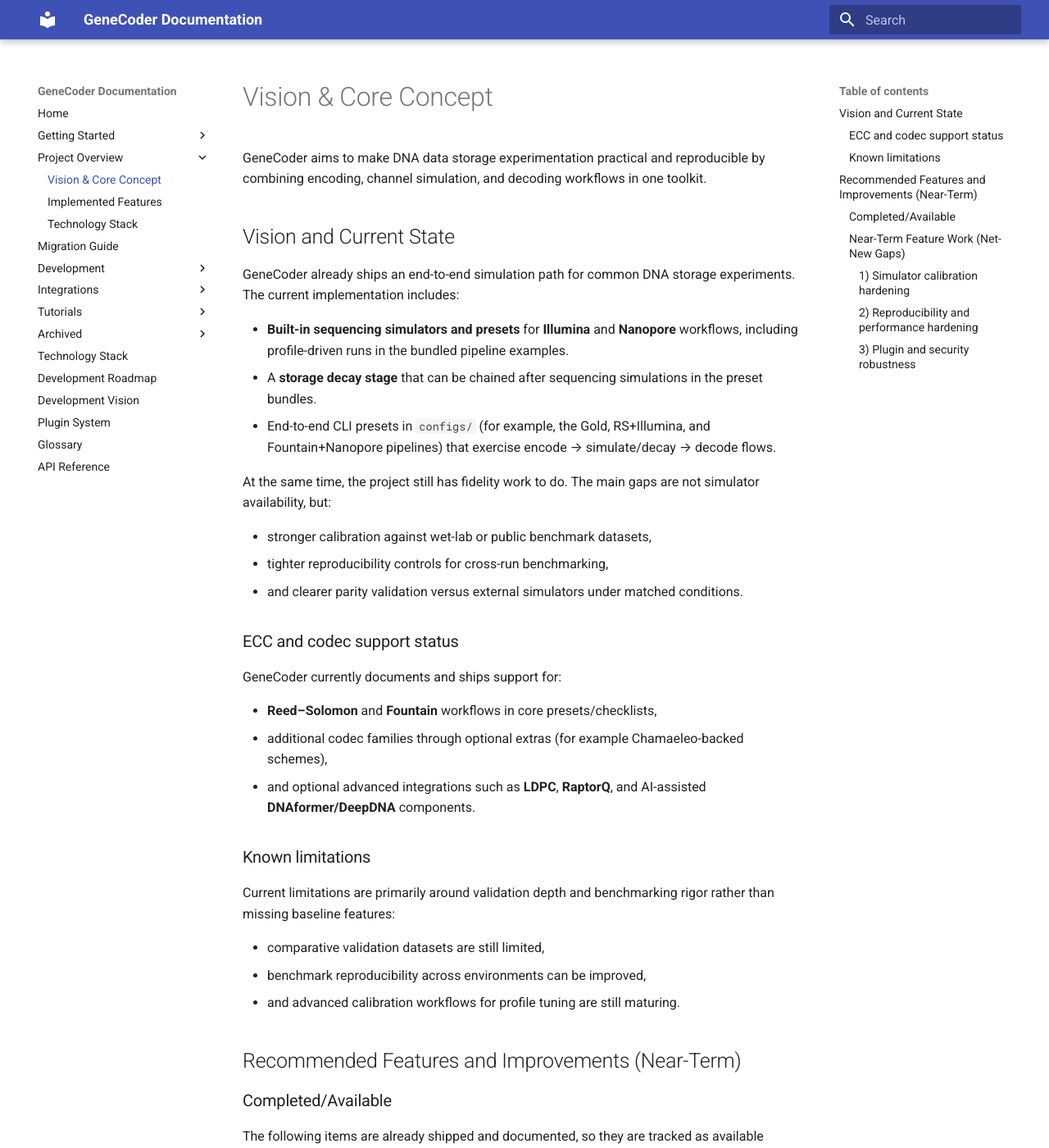
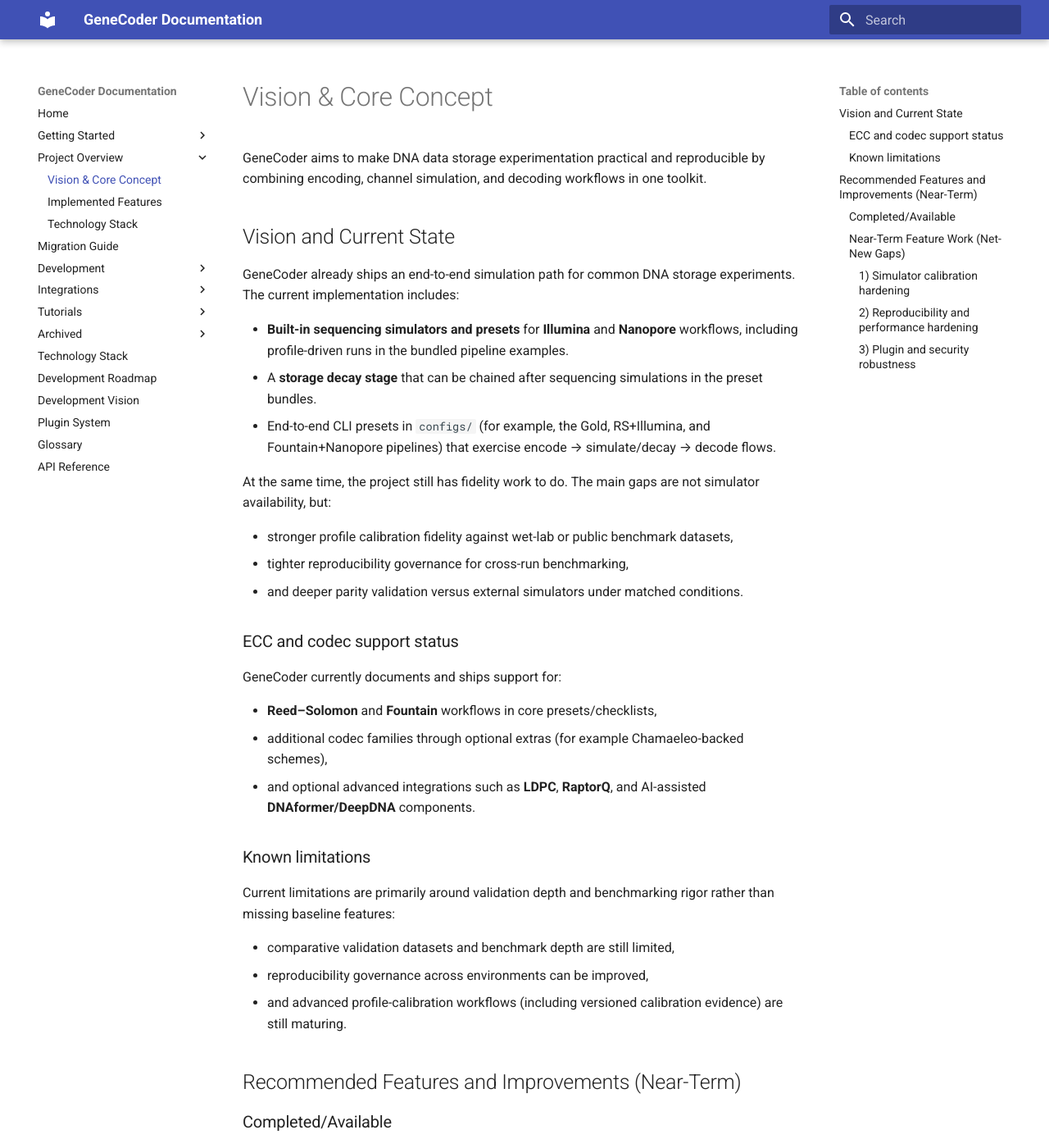
Before and after one commit to d0tTino/GeneCoder, an MkDocs documentation site: the page built from docs/vision.md, in a window 1280 px wide and 1400 px high. Shown: the whole window at 82% size. Built offline with MkDocs 1.6.1 and Material for MkDocs 9.7.7, drawn with Linux system fonts in a browser that asks for light colours.

```diff
--- a/docs/vision.md
+++ b/docs/vision.md
@@ -12,9 +12,9 @@ GeneCoder already ships an end-to-end simulation path for common DNA storage exp
 
 At the same time, the project still has fidelity work to do. The main gaps are not simulator availability, but:
 
-- stronger calibration against wet-lab or public benchmark datasets,
-- tighter reproducibility controls for cross-run benchmarking,
-- and clearer parity validation versus external simulators under matched conditions.
+- stronger profile calibration fidelity against wet-lab or public benchmark datasets,
+- tighter reproducibility governance for cross-run benchmarking,
+- and deeper parity validation versus external simulators under matched conditions.
 
 ### ECC and codec support status
 
@@ -28,9 +28,9 @@ GeneCoder currently documents and ships support for:
 
 Current limitations are primarily around validation depth and benchmarking rigor rather than missing baseline features:
 
-- comparative validation datasets are still limited,
-- benchmark reproducibility across environments can be improved,
-- and advanced calibration workflows for profile tuning are still maturing.
+- comparative validation datasets and benchmark depth are still limited,
+- reproducibility governance across environments can be improved,
+- and advanced profile-calibration workflows (including versioned calibration evidence) are still maturing.
 
 ## Recommended Features and Improvements (Near-Term)
 
```
Also changed, not shown: docs/product_strategy.md (+6 -3 lines).
